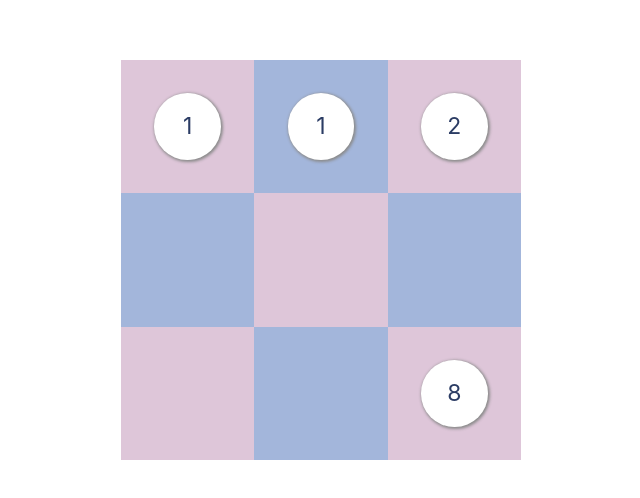
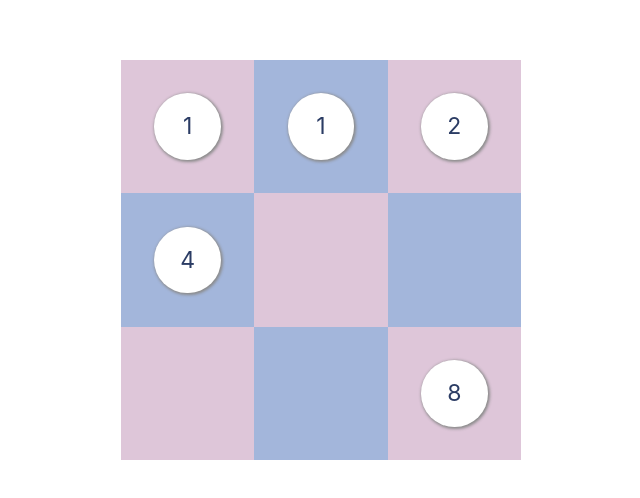
Before and after one commit to DebraJohn/Collect-Number, a React (Create React App) app: page / in a window 1280 px wide. Shown: the part 140-638 px from the top of the page, without its empty margins (319-959 px from the left). Built offline with nearby package versions, Linux system fonts and the light colour scheme; the HTML template or start-up script is replaced by a standard one.

Commit message:
no sort()

```diff
--- a/src/components/CollectBoard/index.js
+++ b/src/components/CollectBoard/index.js
@@ -7,7 +7,7 @@ export default class CollectBoard extends React.Component {
     this.state = {
       blockNum: [
         [1, 1, 2],
-        [0, 0, 0],
+        [4, 0, 0],
         [0, 0, 8]
       ],
       toggle: 0
@@ -56,6 +56,6 @@ export default class CollectBoard extends React.Component {
   }
 
   isArrayEqual(arrA = [], arrB = []) {
-    return arrA.sort().toString() === arrB.sort().toString()
+    return arrA.toString() === arrB.toString()
   }
 }
```
